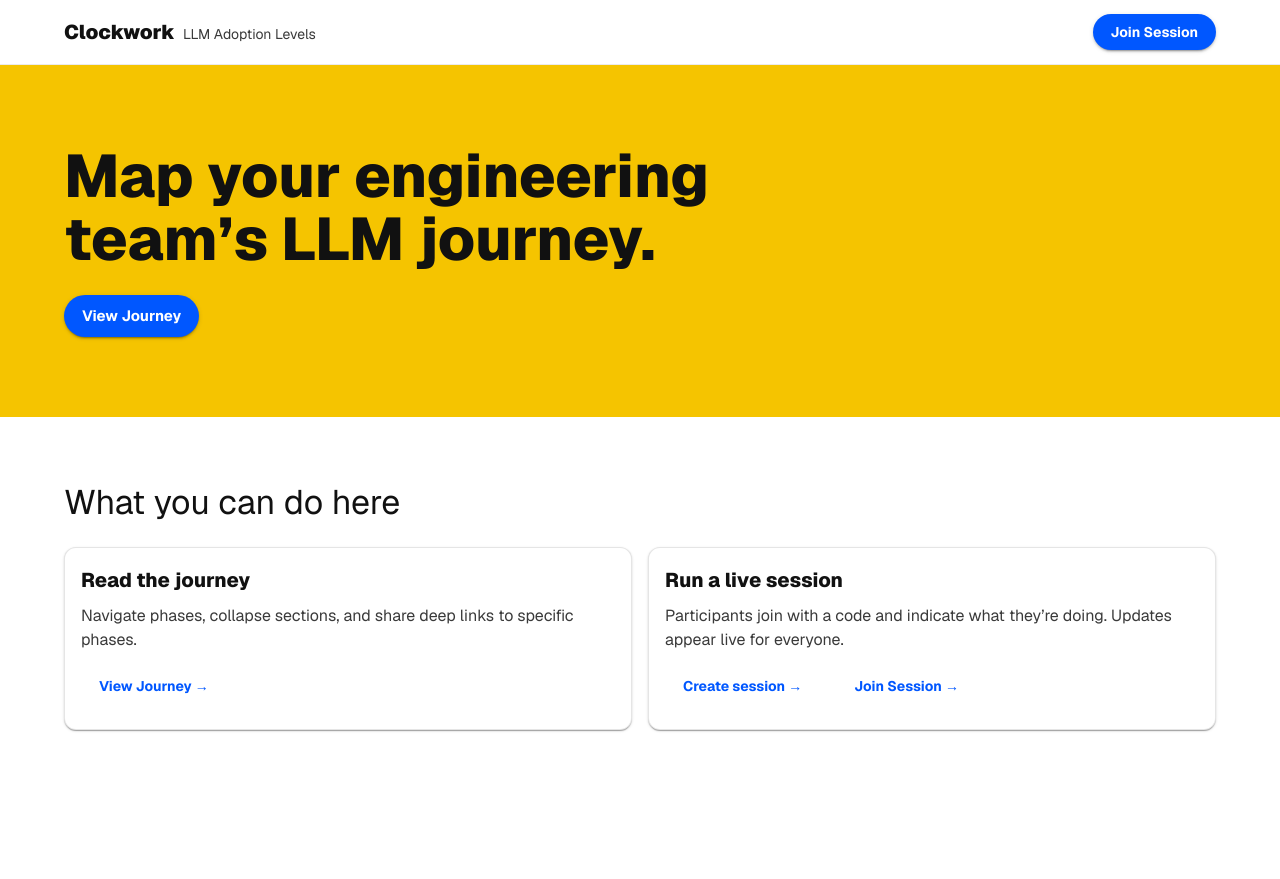
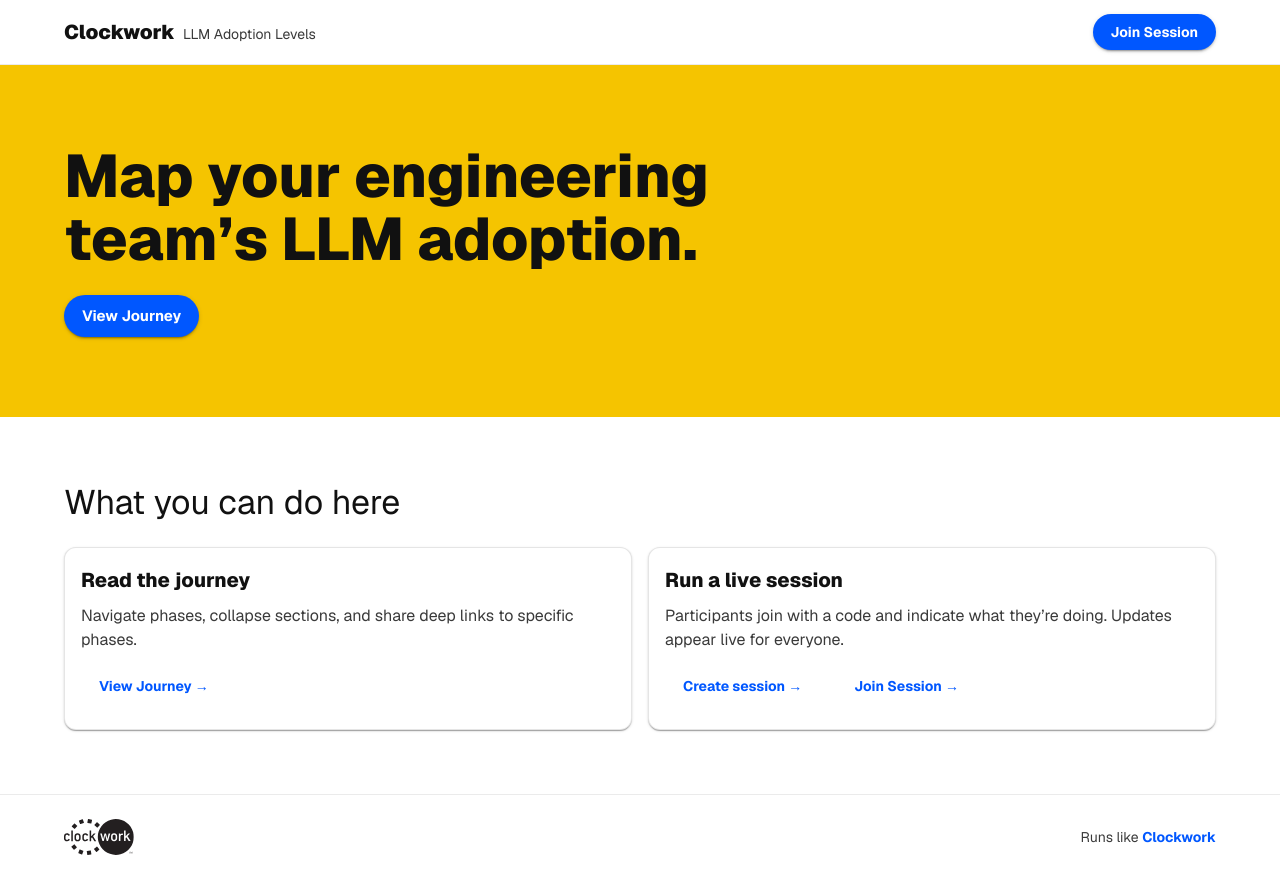
Before and after one commit to jayclockwork/where-is-maldo, a Next.js app in the folder web/: page / in a window 1280 px wide. Before the commit the page ends 800 px from the top, so only its background shows below. Built offline with nearby package versions, Linux system fonts and the light colour scheme; what @mui/material-nextjs would draw is missing.

Commit message:
Added footer

```diff
--- a/web/src/app/globals.css
+++ b/web/src/app/globals.css
@@ -7,3 +7,13 @@ body {
   max-width: 100vw;
   overflow-x: hidden;
 }
+
+.app-shell {
+  display: flex;
+  flex-direction: column;
+  min-height: 100vh;
+}
+
+.app-shell-main {
+  flex: 1;
+}
--- a/web/src/app/layout.tsx
+++ b/web/src/app/layout.tsx
@@ -2,6 +2,7 @@ import type { Metadata } from "next";
 import { Geist, Geist_Mono } from "next/font/google";
 import { Analytics } from "@vercel/analytics/next";
 import "./globals.css";
+import { SiteFooter } from "@/components/SiteFooter";
 import { ThemeRegistry } from "@/theme/ThemeRegistry";
 
 const geistSans = Geist({
@@ -27,7 +28,12 @@ export default function RootLayout({
   return (
     <html lang="en">
       <body className={`${geistSans.variable} ${geistMono.variable}`}>
-        <ThemeRegistry>{children}</ThemeRegistry>
+        <ThemeRegistry>
+          <div className="app-shell">
+            <main className="app-shell-main">{children}</main>
+            <SiteFooter />
+          </div>
+        </ThemeRegistry>
         <Analytics />
       </body>
     </html>
--- a/web/src/app/page.tsx
+++ b/web/src/app/page.tsx
@@ -33,7 +33,7 @@ export default function Home() {
         <Container maxWidth="lg">
           <Stack spacing={3} sx={{ maxWidth: 860 }}>
             <Typography variant="h2" component="h1" sx={{ lineHeight: 1.05 }}>
-              Map your engineering team’s LLM journey.
+              Map your engineering team’s LLM adoption.
             </Typography>
             <Stack direction="row" spacing={2} sx={{ flexWrap: "wrap" }}>
               <Button component={Link} href="/journey" variant="contained" color="primary" size="large">
--- /dev/null
+++ b/web/src/components/SiteFooter.tsx
@@ -0,0 +1,56 @@
+"use client";
+
+import NextLink from "next/link";
+import { Box, Container, Link, Typography } from "@mui/material";
+
+const CLOCKWORK_URL = "https://www.clockwork.com/";
+
+export function SiteFooter() {
+  return (
+    <Box
+      component="footer"
+      sx={{
+        borderTop: "1px solid rgba(0,0,0,0.08)",
+        py: 3,
+      }}
+    >
+      <Container
+        maxWidth="lg"
+        sx={{
+          display: "grid",
+          gridTemplateColumns: "auto 1fr",
+          alignItems: "center",
+          columnGap: 2,
+          rowGap: 2,
+        }}
+      >
+        <Box
+          component="img"
+          src="/Clockwork.svg"
+          alt=""
+          width={93}
+          height={48}
+          sx={{ height: 36, width: "auto", display: "block" }}
+        />
+        <Typography
+          variant="body2"
+          color="text.secondary"
+          component="p"
+          sx={{ m: 0, justifySelf: "end", textAlign: "right" }}
+        >
+          Runs like{" "}
+          <Link
+            component={NextLink}
+            href={CLOCKWORK_URL}
+            target="_blank"
+            rel="noopener noreferrer"
+            underline="hover"
+            sx={{ fontWeight: 700 }}
+          >
+            Clockwork
+          </Link>
+        </Typography>
+      </Container>
+    </Box>
+  );
+}
```
Also changed, not shown: web/public/Clockwork.svg (added), 1 other file (tests, documents, lock files or other folders).
